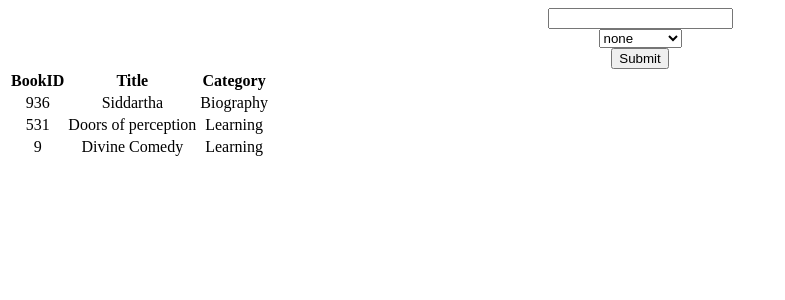
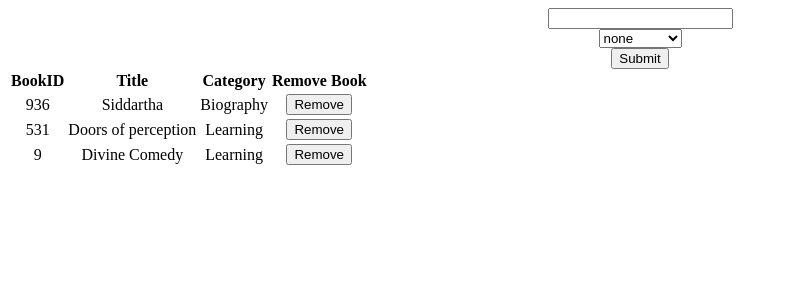
Before and after one commit to Alexoid1/Bookstore-react, a React (Create React App) app: page / in a window 1280 px wide. Shown: the top 300 px of the page, without its empty margins (0-785 px from the left). Built offline with nearby package versions, Linux system fonts and the light colour scheme.

Commit message:
add delete boton

```diff
--- a/src/components/Book.js
+++ b/src/components/Book.js
@@ -1,11 +1,30 @@
 import React from 'react';
 import PropTypes from 'prop-types';
 
-const Book = ({ bookID, title, category }) => (
+const Book = ({
+  bookID, title, category, handleRemoveBook,
+}) => (
+
   <tr>
     <td>{bookID}</td>
     <td>{title}</td>
     <td>{category}</td>
+    <td>
+      <button
+        onClick={() => {
+          const book = {
+            bookID,
+            title,
+            category,
+          };
+
+          handleRemoveBook(book);
+        }}
+        type="button"
+      >
+        Remove
+      </button>
+    </td>
   </tr>
 );
 
@@ -13,6 +32,7 @@
   bookID: PropTypes.string.isRequired,
   title: PropTypes.string.isRequired,
   category: PropTypes.string.isRequired,
+  handleRemoveBook: PropTypes.func.isRequired,
 };
 
 export default Book;
--- a/src/containers/BooksList.js
+++ b/src/containers/BooksList.js
@@ -2,14 +2,16 @@
 import PropTypes from 'prop-types';
 import { connect } from 'react-redux';
 import Book from '../components/Book';
+import { removeBook } from '../actions/index';
 
-function BooksList({ books }) {
+function BooksList({ books, removeBook }) {
   return (
     <table>
       <tr>
         <th>BookID</th>
         <th>Title</th>
         <th>Category</th>
+        <th>Remove Book</th>
       </tr>
       {
       books.map(book => (
@@ -18,6 +20,7 @@
           bookID={book.bookID}
           title={book.title}
           category={book.category}
+          handleRemoveBook={removeBook}
         />
       ))
     }
@@ -27,14 +30,17 @@
 
 BooksList.propTypes = {
   books: PropTypes.arrayOf(PropTypes.object),
+  removeBook: PropTypes.func.isRequired,
 };
 
 BooksList.defaultProps = {
   books: [],
 };
 
+const mapDispatchToProps = { removeBook };
+
 const mapStateToProps = ({ books }) => ({
   books,
 });
 
-export default connect(mapStateToProps)(BooksList);
+export default connect(mapStateToProps, mapDispatchToProps)(BooksList);
--- a/src/reducers/books.js
+++ b/src/reducers/books.js
@@ -8,7 +8,7 @@
         action.book,
       ];
     case REMOVE_BOOK:
-      return state.filter(book => book.id !== action.book.id);
+      return state.filter(book => book.bookID !== action.book.bookID);
     default:
       return state;
   }
```
Also changed, not shown: 1 other file (tests, documents, lock files or other folders).
